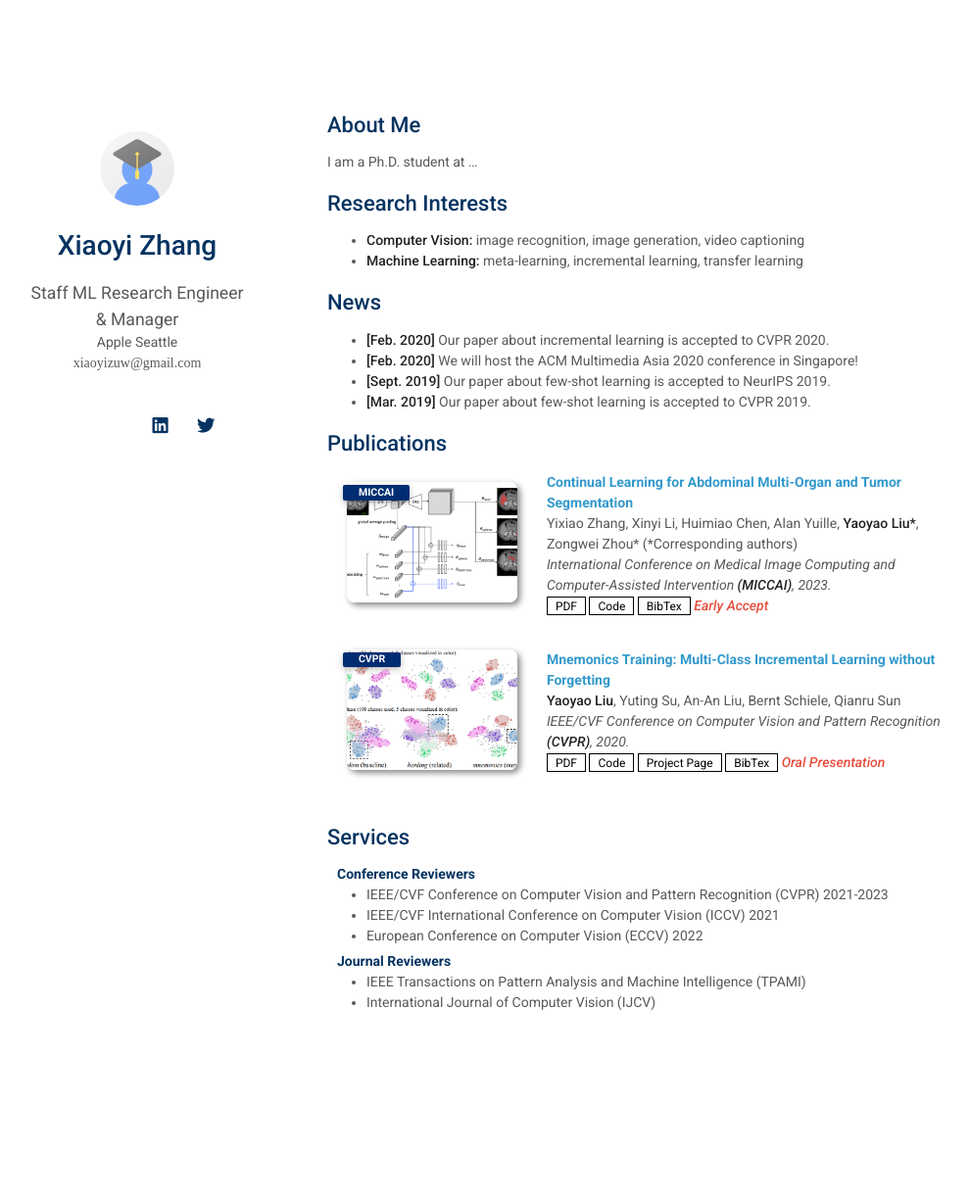
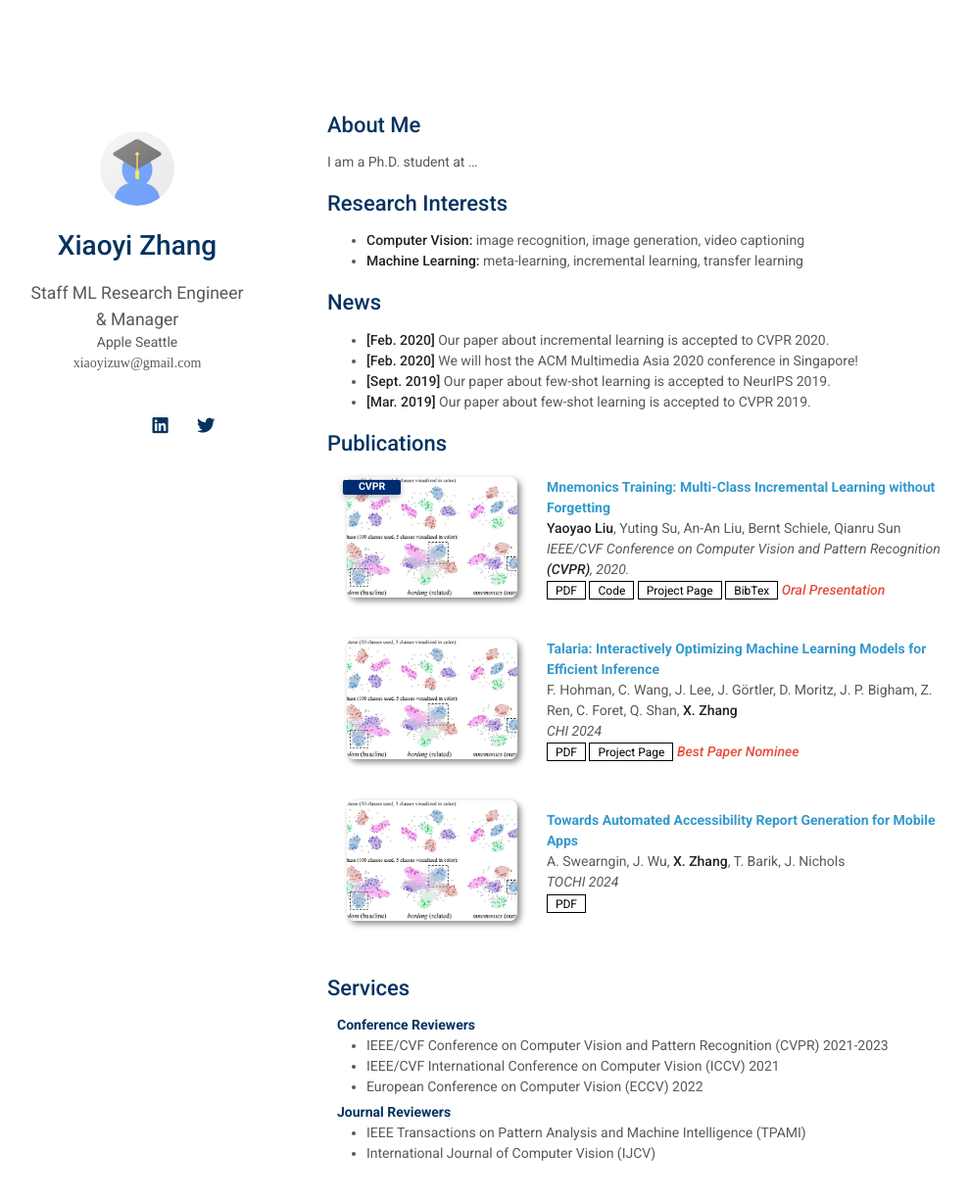
Before and after one commit to xiaoyizuw/personal-site, a Jekyll site: the page built from index.md, in a window 1280 px wide and 1279 px high. Shown: the top 1224 px of the window at 98% size, without its empty margins (136-1126 px from the left). Built offline with Jekyll 4.4.1, drawn with Linux system fonts in a browser that asks for light colours; nearby versions of some CDN libraries; a style sheet for code colours, icons or effects is not loaded; our own code applies the rules of GitHub Pages for plain Markdown files.

Commit message:
Update publications.yml

```diff
--- a/_data/publications.yml
+++ b/_data/publications.yml
@@ -1,14 +1,4 @@
 main:
-
-  - title: Continual Learning for Abdominal Multi-Organ and Tumor Segmentation
-    authors: Yixiao Zhang, Xinyi Li, Huimiao Chen, Alan Yuille, <strong>Yaoyao Liu*</strong>, Zongwei Zhou* (*Corresponding authors)
-    conference_short: MICCAI
-    conference: International Conference on Medical Image Computing and Computer-Assisted Intervention <strong>(MICCAI)</strong>, 2023.
-    pdf: https://arxiv.org/pdf/2306.00988.pdf
-    code: https://github.com/MrGiovanni/ContinualLearning
-    bibtex: https://bib.yliu.me/MICCAI23.txt
-    image: ./assets/img/teaser_example_2.png
-    notes: Early Accept
 
   - title: "Mnemonics Training: Multi-Class Incremental Learning without Forgetting"
     authors: <strong>Yaoyao Liu</strong>, Yuting Su, An-An Liu, Bernt Schiele, Qianru Sun
@@ -20,3 +10,18 @@ main:
     bibtex: https://class-il.mpi-inf.mpg.de/mnemonics/
     notes: Oral Presentation
     image: ./assets/img/teaser_example.png
+
+
+  - title: "Talaria: Interactively Optimizing Machine Learning Models for Efficient Inference"
+    authors: F. Hohman, C. Wang, J. Lee, J. Görtler, D. Moritz, J. P. Bigham, Z. Ren, C. Foret, Q. Shan, <strong>X. Zhang</strong>
+    conference: CHI 2024
+    pdf: https://arxiv.org/pdf/2002.10211.pdf
+    page: https://machinelearning.apple.com/research/talaria
+    notes: Best Paper Nominee
+    image: ./assets/img/teaser_example.png
+
+  - title: "Towards Automated Accessibility Report Generation for Mobile Apps"
+    authors: A. Swearngin, J. Wu, <strong>X. Zhang</strong>, T. Barik, J. Nichols
+    conference: TOCHI 2024
+    pdf: https://arxiv.org/pdf/2002.10211.pdf
+    image: ./assets/img/teaser_example.png
```
